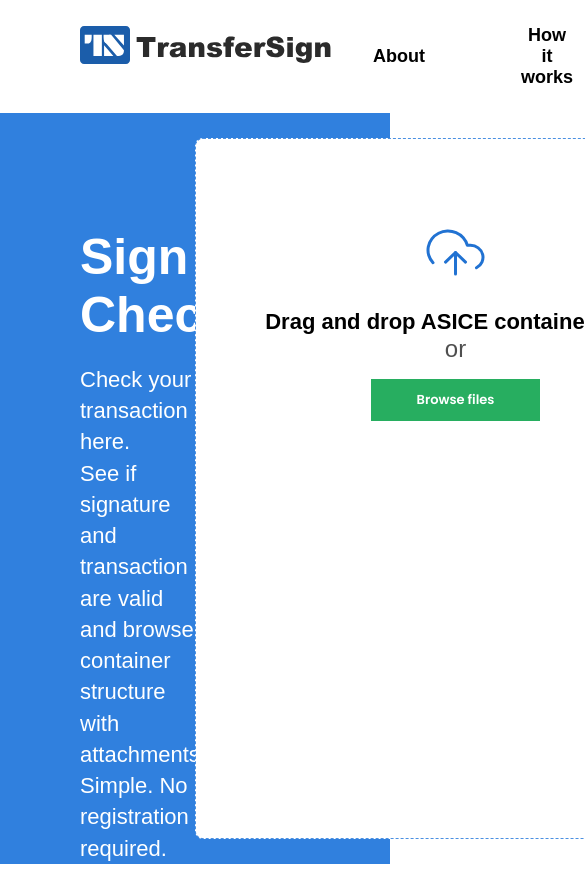
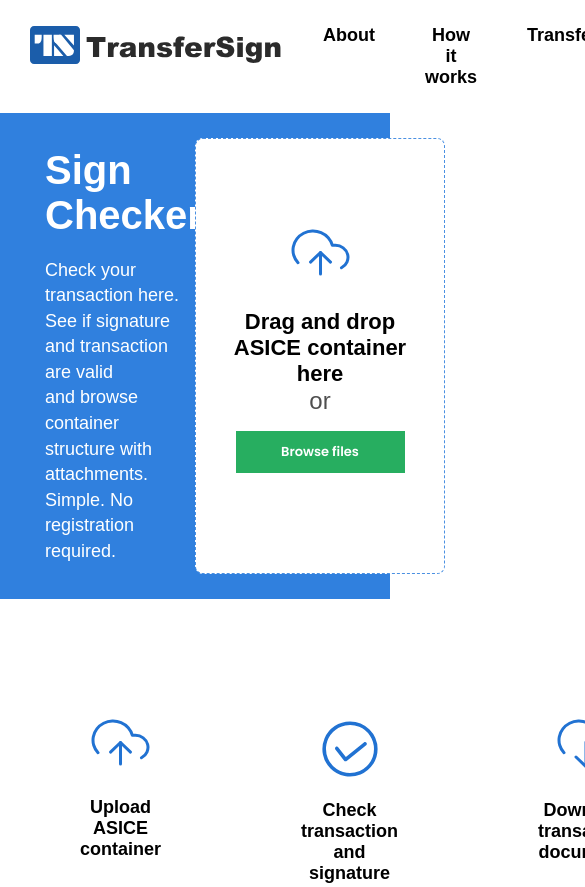
Before and after one commit to Albatovska/projects, a plain HTML site: page transfersign.com/index.html in a window 390 px wide. Shown: the top 887 px of the page, 585 px wide, since content can reach past the window. Drawn offline with Linux system fonts and the light colour scheme; a web font is replaced by a local one.

Commit message:
add adaptive

```diff
--- a/transfersign.com/index.html
+++ b/transfersign.com/index.html
@@ -41,7 +41,7 @@
     <section class="main">
       <div class="container">
         <div class="wrap d-flex justify-content-between">
-          <div class="left-block">
+          <div class="left-block d-flex align-items-center justify-content-center">
             <h1 class="left-block_title">
               Sign Checker
             </h1>
@@ -81,7 +81,7 @@
     <!-- /.main -->
     <section class="additional-block">
       <div class="container ">
-        <div class="additional-block_inner d-flex justify-content-around ">
+        <div class="additional-block_inner d-flex justify-content-around">
           <div class="additional-block_list_item align-items-center">
             <div class="item-icon">
               <img src="./images/upload-icon.svg" alt="icon" class="icon">
--- a/transfersign.com/style.css
+++ b/transfersign.com/style.css
@@ -54,6 +54,10 @@ ul {
   display: flex;
 }
 
+.flex-wrap-wrap {
+  flex-wrap: wrap;
+}
+
 .justify-content-between {
   justify-content: space-between;
 }
@@ -66,10 +70,11 @@ ul {
   justify-content: center;
 }
 
-/* .justify-content-left {
+.justify-content-left {
   justify-content: flex-start;
-} */
-.align-items-center {
+}
+
+*/ .align-items-center {
   align-items: center;
 }
 
@@ -96,11 +101,11 @@ ul {
 
 .left-block {
   width: 50%;
-  text-align: left;
+  flex-direction: column;
 }
 
 .left-block_title {
-  padding-top: 115px;
+  text-align: left;
   font-size: 50px;
 }
 
@@ -109,12 +114,13 @@ ul {
   font-weight: normal;
   line-height: 1.42;
   margin-top: 20px;
+  text-align: left;
 }
 
 .right-block {
   margin: 25px 0;
   background-color: #fff;
-  min-width: 521px;
+  width: 50%;
   border-radius: 8px;
   border: 1px dashed #4A90E2;
 }
@@ -284,3 +290,47 @@ button:active {
   font-size: 16px;
   padding-bottom: 24px;
 }
+
+@media (max-width: 1100px) {
+  .nav-list li {
+    margin-right: 50px;
+  }
+
+  .left-block_title {
+    font-size: 40px;
+  }
+
+  .left-block_text {
+    font-size: 18px;
+  }
+
+  .left-block {
+    padding-right: 30px;
+  }
+
+  .item-text {
+    font-size: 18px;
+  }
+
+  .right-block {
+    min-width: 250px;
+    padding: 0 25px;
+  }
+}
+
+@media (max-width: 900px) {
+  .container {
+    width: 100%;
+    padding: 0 30px;
+  }
+
+  .nav-list li {
+    margin-right: 50px;
+  }
+
+  .left-block {
+    padding: 30px 15px;
+  }
+
+
+}
```
